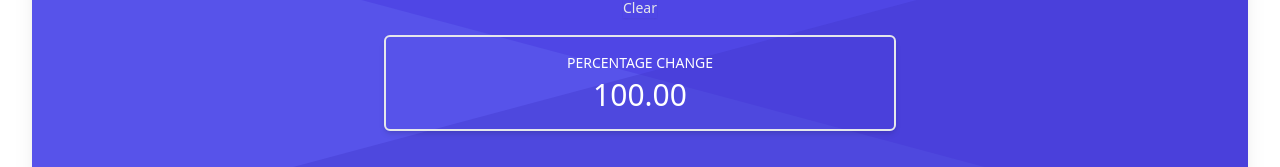
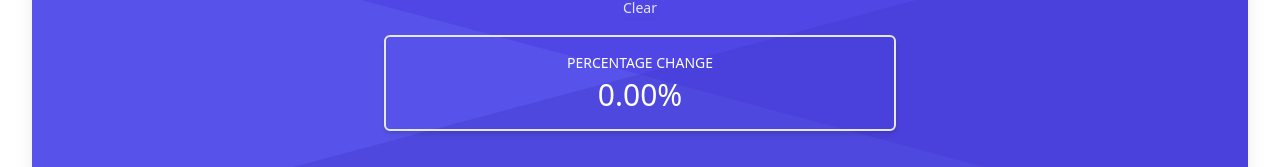
Before and after one commit to sjfortin/baby-weight-change-calculator, a Next.js app: page / in a window 1280 px wide. Both pictures are taken after typing "5", "5", "5", "5" into the empty fields and a click on the button "Calculate Percentage Change". Shown: the part 652-819 px from the top of the page. Built offline with nearby package versions, Linux system fonts and the light colour scheme.

Commit message:
add calc util function

```diff
--- a/components/Form.jsx
+++ b/components/Form.jsx
@@ -1,5 +1,6 @@
 import { useState } from "react";
 import { useForm } from "react-hook-form";
+import calculateWeightDiff from "../utils/calculateWeightDiff";
 
 export default function Form() {
   const [percentageChange, setPercentageChange] = useState(null);
@@ -14,8 +15,8 @@ export default function Form() {
     const { birthLbs, birthOzs, currentLbs, currentOzs } = data;
     const birthWeight = birthLbs * 16 + parseInt(birthOzs);
     const currentWeight = currentLbs * 16 + parseInt(currentOzs);
-    const percentageDiff = (currentWeight / birthWeight) * 100;
-    setPercentageChange(percentageDiff.toFixed(2));
+
+    setPercentageChange(calculateWeightDiff(birthWeight, currentWeight));
   };
 
   return (
@@ -178,7 +179,7 @@ export default function Form() {
             <div className="text-white text-sm uppercase">
               Percentage Change
             </div>
-            <div className="text-white text-3xl mt-1">{percentageChange}</div>
+            <div className="text-white text-3xl mt-1">{percentageChange}%</div>
           </div>
         )}
       </div>
--- a/tsconfig.json
+++ b/tsconfig.json
@@ -15,6 +15,6 @@
     "jsx": "preserve",
     "incremental": true
   },
-  "include": ["next-env.d.ts", "**/*.ts", "**/*.tsx"],
+  "include": ["next-env.d.ts", "**/*.ts", "**/*.tsx", "utils/calculatePercentageBetweenTwoNumbers.js"],
   "exclude": ["node_modules"]
 }
--- /dev/null
+++ b/utils/calculateWeightDiff.ts
@@ -0,0 +1,4 @@
+export default function calculateWeightDiff(number1: number, number2: number) {
+  const diff = (number1 / number2) * 100;
+  return (100 - diff).toFixed(2);
+}
```
